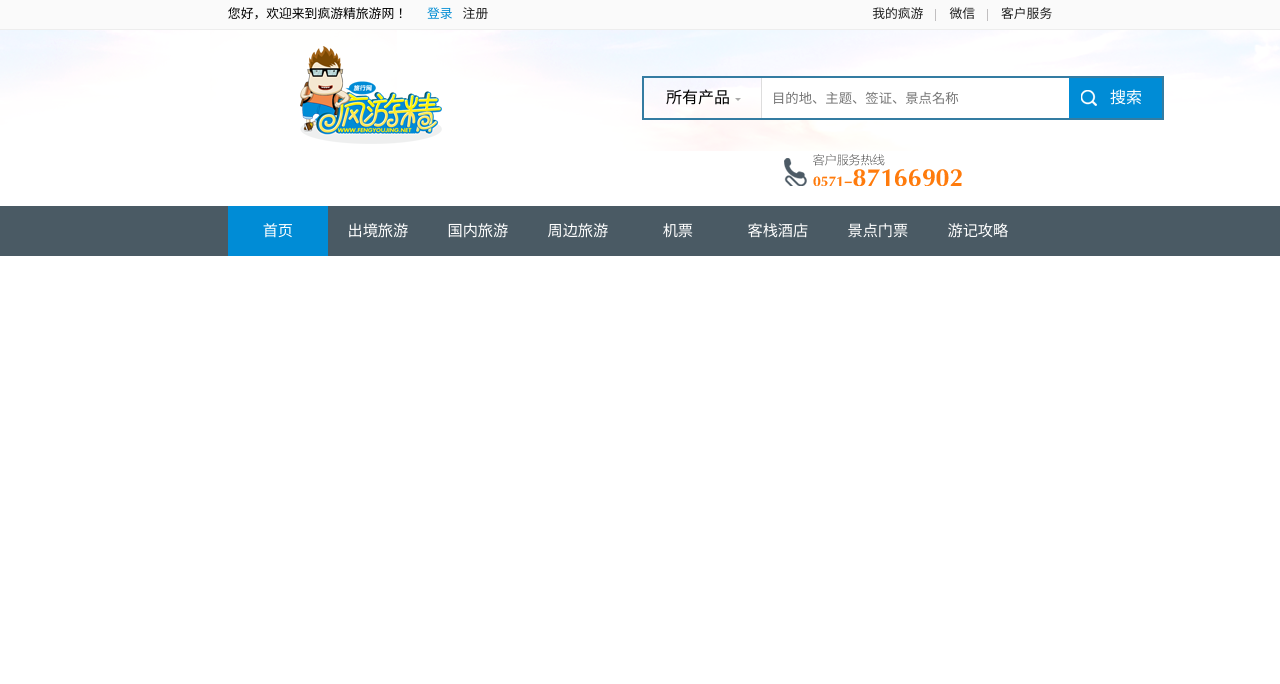
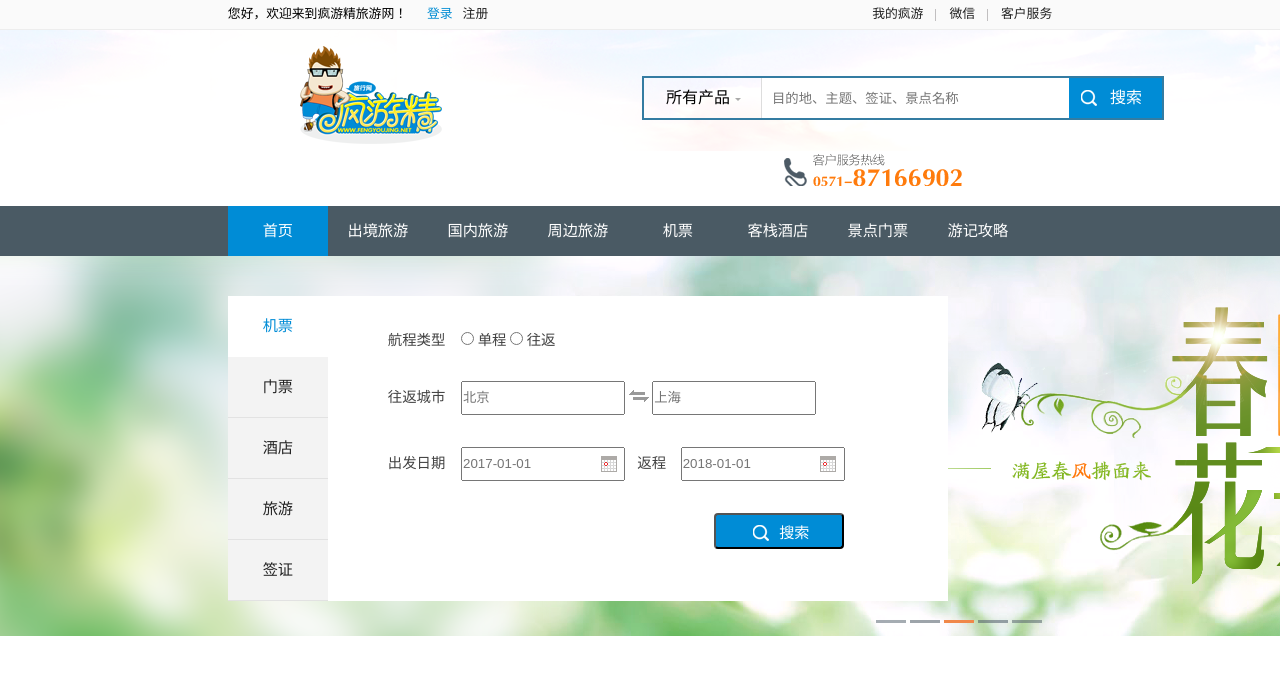
Before and after one commit to Glooory/CSS-Daily-Practice, a plain HTML site: page FYJ/index.html in a window 1280 px wide. Shown: the top 684 px of the page. Drawn offline with Linux system fonts and the light colour scheme.

Commit message:
Add banner

```diff
--- a/FYJ/css/index.css
+++ b/FYJ/css/index.css
@@ -27,8 +27,10 @@
 }
 
 .header ul,
-.nav ul {
+.nav ul,
+.business ul {
     list-style-type: none;
+    text-decoration: none;
 }
 
 .header ul li ul li,
@@ -163,3 +165,97 @@
 .nav .active {
     background-color: #008CD6;
 }
+
+.banner {
+    width: 100%;
+    height: 425px;
+    background: url('../images/index_04.png') no-repeat;
+}
+
+.business {
+    position: relative;
+    top: 40px;
+    left: 17.8%;
+    width: 720px;
+    color: #424242;
+    background: #ffffff;
+}
+
+.business-list a {
+    display: block;
+    width: 100px;
+    height: 60px;
+    line-height: 60px;
+    text-align: center;
+    background-color: #f3f3f3;
+    border-bottom: 1px solid #e2e2e2;
+    color: #222222;
+    text-decoration: none;
+    font-size: 0.95em;
+}
+
+.business-list a:hover,
+.business-list .active {
+    background-color: #fff;
+    border-bottom: 1px solid transparent;
+    color: #008CD6;
+}
+
+.ticket {
+    height: 305px;
+    font-size: 0.9em;
+}
+
+.ticket-parameters {
+    position: absolute;
+    left: 160px;
+}
+
+.ticket-parameters li {
+    padding-top: 32px;
+}
+
+.ticket-parameters span {
+    padding-right: 12px;
+}
+
+.text {
+    line-height: 30px;
+    height: 30px;
+    width: 160px;
+}
+
+.calendar {
+    position: relative;
+    left: -28px;
+    top: 4px;
+}
+
+.ticket-parameters em {
+    position: relative;
+    left: -11px;
+    font-style: normal;
+}
+
+.ticket-parameters button {
+    float: right;
+    margin-right: 20px;
+    padding-left: 10px;
+    line-height: 36px;
+    height: 36px;
+    width: 130px;
+    background-color: #008CD6;
+    border-radius: 4px;
+    color: white;
+    font-size: 1.05em;
+}
+
+.ticket-parameters b {
+    display: inline-block;
+    width: 20px;
+    height: 20px;
+    background: url(../images/sprite.png) no-repeat;
+    position: relative;
+    top: 7px;
+    right: 6px;
+}
--- a/FYJ/index.html
+++ b/FYJ/index.html
@@ -58,6 +58,45 @@
                 <a href="#">游记攻略</a></li>
         </ul>
     </div>
+    <div class="banner">
+        <div class="business">
+            <ul class="business-list fl">
+                <li><b class="banner-ticket"></b><a href="#" class="active">机票</a></li>
+                <li><b class="banner-access"></b><a href="#">门票</a></li>
+                <li><b class="banner-hotel"></b><a href="#">酒店</a></li>
+                <li><b class="banner-travel"></b><a href="#">旅游</a></li>
+                <li><b class="banner-passport"></b><a href="#">签证</a></li>
+            </ul>
+            <div class="ticket">
+                <ul class="ticket-parameters">
+                    <li>
+                        <span>航程类型</span>
+                        <input type="radio" name="city" id="single">
+                        <label for="single">单程</label>
+                        <input type="radio" name="city" id="double">
+                        <label for="double">往返</label>
+                    </li>
+                    <li>
+                        <span>往返城市</span>
+                        <input type="text" placeholder="北京" class="text">
+                        <img src="images/index_11.png">
+                        <input type="text" placeholder="上海" class="text">
+                    </li>
+                    <li>
+                        <span>出发日期</span>
+                        <input type="text" placeholder="2017-01-01" class="text">
+                        <img src="images/index_15.png" class="calendar">
+                        <em>返程</em>
+                        <input type="text" placeholder="2018-01-01" class="text">
+                        <img src="images/index_15.png" class="calendar">
+                    </li>
+                    <li>
+                        <button><b></b>搜索</button>
+                    </li>
+                </ul>
+            </div>
+        </div>
+    </div>
 </body>
 
 </html>
```
Also changed, not shown: FYJ/images/index_04.png (added), FYJ/images/index_11.png (added), FYJ/images/index_15.png (added).
